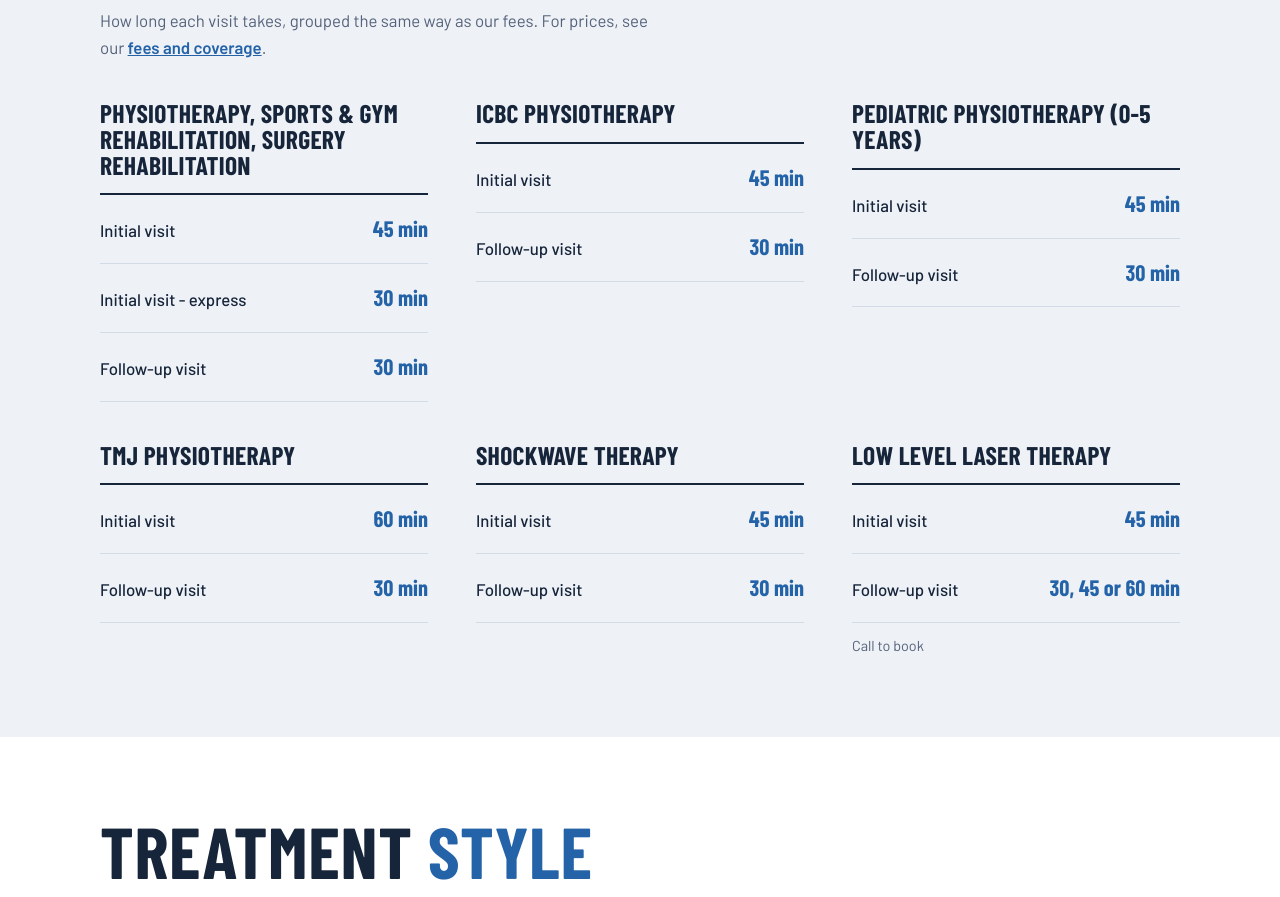
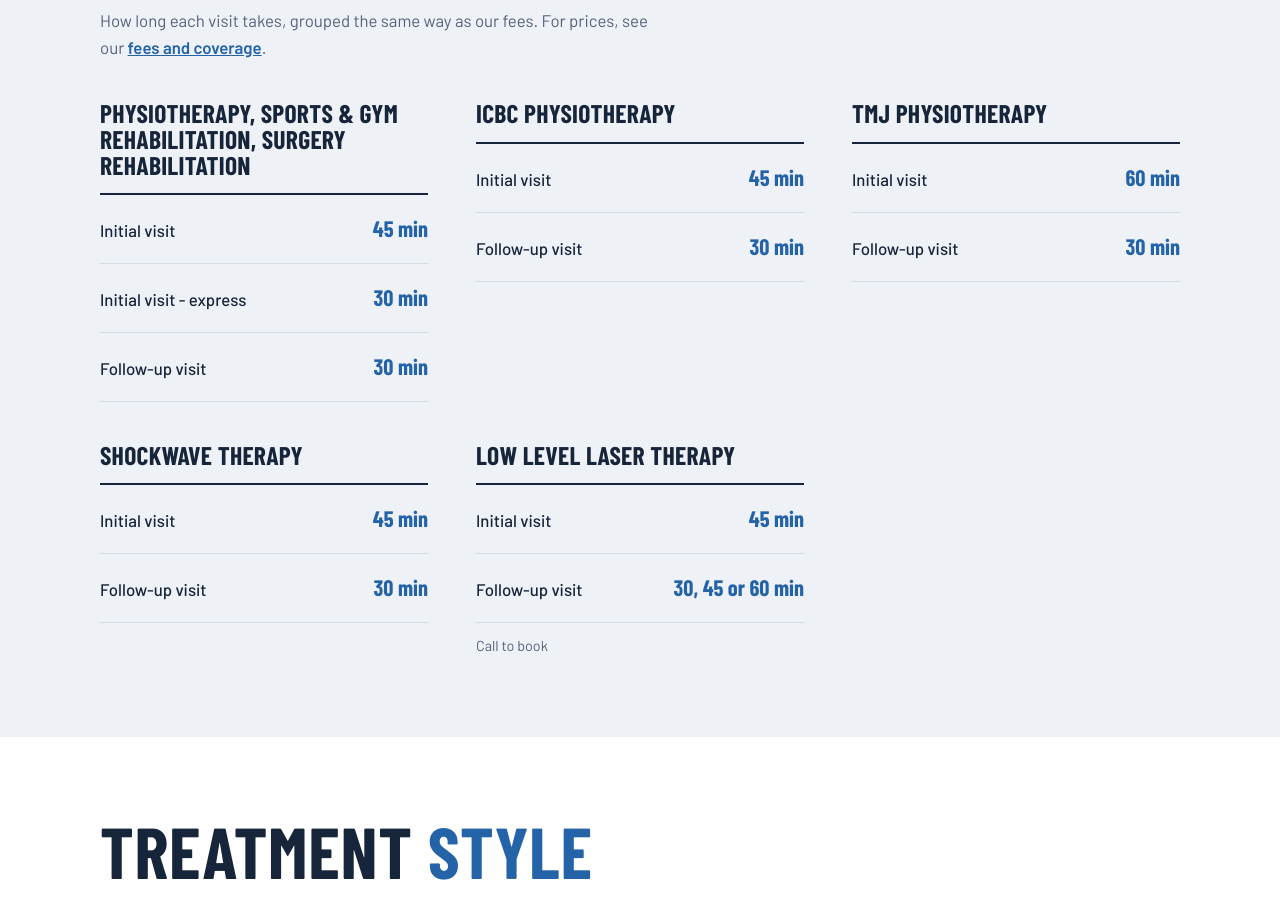
Before and after one commit to cdubs8/chriswaynephysiotherapy, a plain HTML site: page what-to-expect.html in a window 1280 px wide. Shown: the part 4069-4966 px from the top of the page. Drawn offline with nearby package versions, Linux system fonts and the light colour scheme; a web font is replaced by a local one.

Commit message:
Remove pediatric physiotherapy section from HTML

```diff
--- a/what-to-expect.html
+++ b/what-to-expect.html
@@ -127,10 +127,6 @@ section[id]{scroll-margin-top:4.5rem}
 <li><span>Initial visit</span><span>45 min</span></li>
 <li><span>Follow-up visit</span><span>30 min</span></li>
 </ul></div>
-<div class="feegroup"><h3>Pediatric physiotherapy (0-5 years)</h3><ul class="feelist">
-<li><span>Initial visit</span><span>45 min</span></li>
-<li><span>Follow-up visit</span><span>30 min</span></li>
-</ul></div>
 <div class="feegroup"><h3>TMJ physiotherapy</h3><ul class="feelist">
 <li><span>Initial visit</span><span>60 min</span></li>
 <li><span>Follow-up visit</span><span>30 min</span></li>
```
